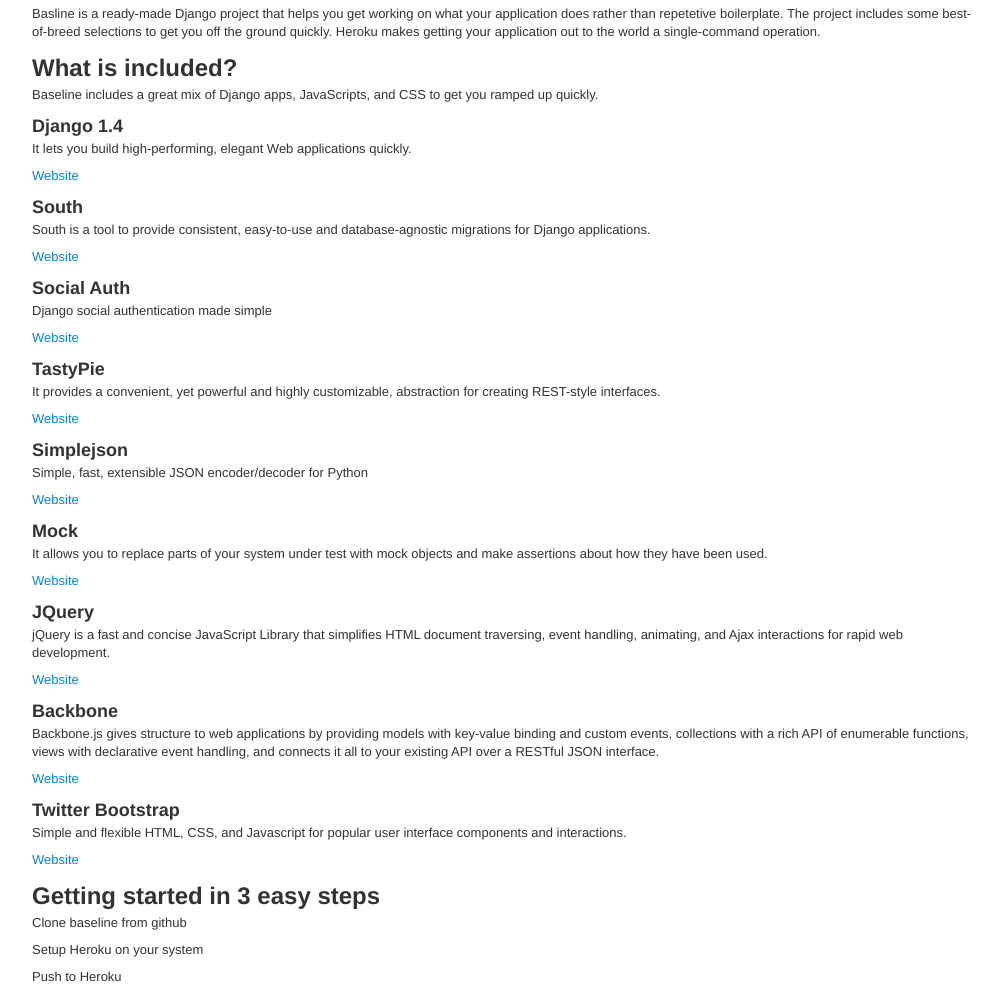
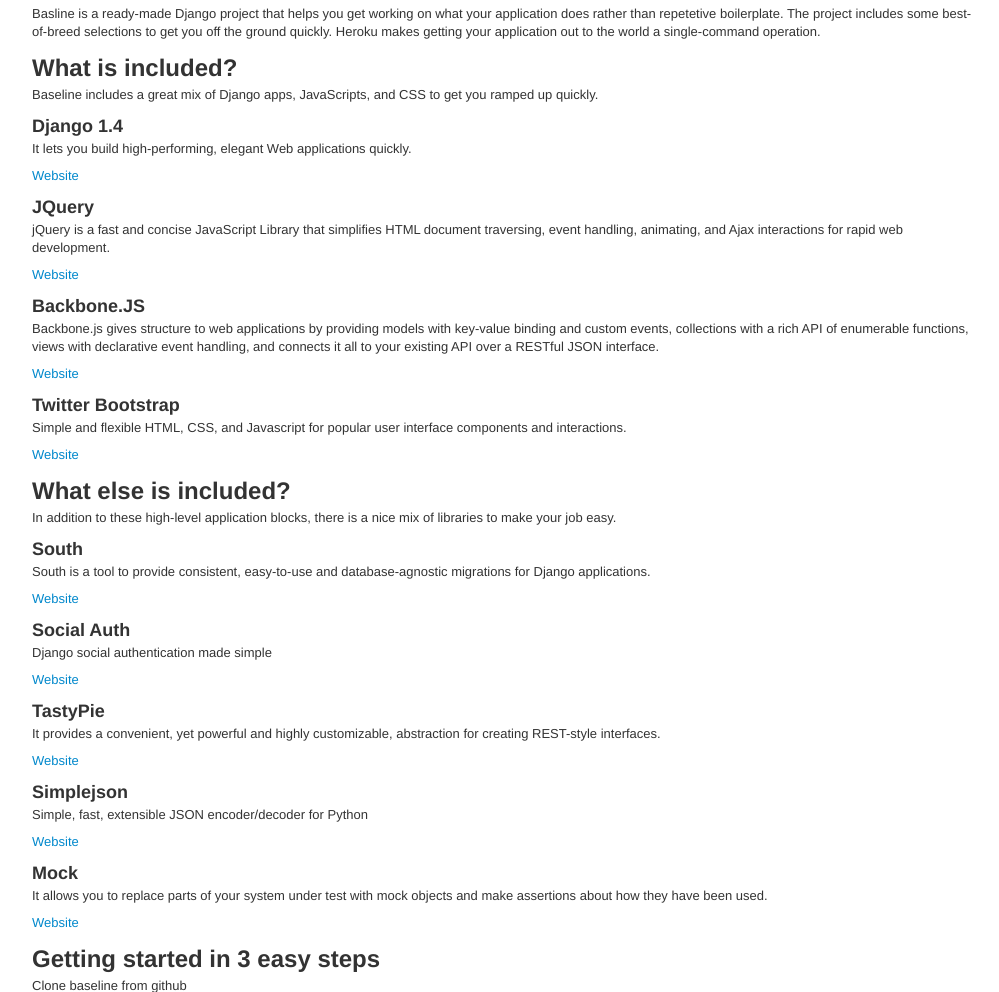
Before and after one commit to rca/django-baseline, a Django app: page / in a window 1280 px wide. Shown: the part 364-1356 px from the top of the page, without its empty margins (128-1127 px from the left). Run offline with Django 3.2, Linux system fonts and the light colour scheme; some libraries are stand-ins or nearby versions.

Commit message:
Shuffled content around.

```diff
--- a/baseline/templates/baseline/home.html
+++ b/baseline/templates/baseline/home.html
@@ -38,6 +38,29 @@
     <p>It lets you build high-performing, elegant Web applications quickly.</p>
     <p><a href="https://www.djangoproject.com/">Website</a></p>
 
+    <h3>JQuery</h3>
+    <p>jQuery is a fast and concise JavaScript Library that simplifies HTML
+    document traversing, event handling, animating, and Ajax interactions for
+    rapid web development.</p>
+    <p><a href="http://jquery.com/">Website</a></p>
+
+    <h3>Backbone.JS</h3>
+    <p>Backbone.js gives structure to web applications by providing models with
+    key-value binding and custom events, collections with a rich API of
+    enumerable functions, views with declarative event handling, and connects
+    it all to your existing API over a RESTful JSON interface.</p>
+    <p><a href="http://documentcloud.github.com/backbone/">Website</a></p>
+
+    <h3>Twitter Bootstrap</h3>
+    <p>Simple and flexible HTML, CSS, and Javascript for popular user interface
+    components and interactions.</p>
+    <p><a href="http://twitter.github.com/bootstrap/">Website</a></p>
+
+    <h2>What else is included?</h2>
+
+    <p>In addition to these high-level application blocks, there is a nice mix
+    of libraries to make your job easy.</p>
+
     <h3>South</h3>
     <p>South is a tool to provide consistent, easy-to-use and database-agnostic
     migrations for Django applications.</p>
@@ -60,24 +83,6 @@
     <p>It allows you to replace parts of your system under test with mock
     objects and make assertions about how they have been used.</p>
     <p><a href="http://www.voidspace.org.uk/python/mock/">Website</a></p>
-
-    <h3>JQuery</h3>
-    <p>jQuery is a fast and concise JavaScript Library that simplifies HTML
-    document traversing, event handling, animating, and Ajax interactions for
-    rapid web development.</p>
-    <p><a href="http://jquery.com/">Website</a></p>
-
-    <h3>Backbone</h3>
-    <p>Backbone.js gives structure to web applications by providing models with
-    key-value binding and custom events, collections with a rich API of
-    enumerable functions, views with declarative event handling, and connects
-    it all to your existing API over a RESTful JSON interface.</p>
-    <p><a href="http://documentcloud.github.com/backbone/">Website</a></p>
-
-    <h3>Twitter Bootstrap</h3>
-    <p>Simple and flexible HTML, CSS, and Javascript for popular user interface
-    components and interactions.</p>
-    <p><a href="http://twitter.github.com/bootstrap/">Website</a></p>
 </div>
 
 <div class="row">
```
